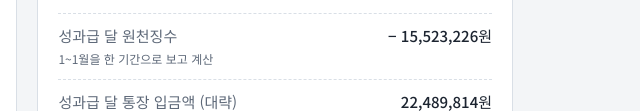
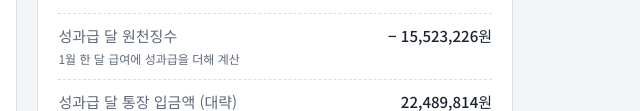
Before and after one commit to calqo/calqo.github.io, a plain HTML site: page bonus-tax/index.html in a window 1280 px wide. Shown: the part 689-800 px from the top of the page, 591-1231 px from the left. Drawn offline with Linux system fonts and the light colour scheme; a web font is replaced by a local one.

Commit message:
Add files via upload

```diff
--- a/bonus-tax/index.html
+++ b/bonus-tax/index.html
@@ -138,7 +138,7 @@ function calc(){
   $('o-eff').textContent=(B?(dTax+ins)/B*100:0).toFixed(1)+'%';
   $('o-br').textContent=Math.round(a1.rate*100)+'% (지방세 포함 '+(a1.rate*110).toFixed(1)+'%)';
   $('o-brnote').textContent='성과급 포함 과세표준 '+man(a1.base);
-  $('o-wh').textContent='− '+won(wh);$('o-whnote').textContent=`1~${m}월을 한 기간으로 보고 계산`;
+  $('o-wh').textContent='− '+won(wh);$('o-whnote').textContent=m===1?'1월 한 달 급여에 성과급을 더해 계산':`1~${m}월을 한 기간으로 보고 계산`;
   $('o-paid').textContent=won(B-wh-ins);
   const ref=wh-dTax;$('o-refund').textContent=ref>0?won(ref):'거의 없음';
   $('o-status').textContent=ref>1e5?`성과급 달엔 ${man(wh)}을 떼지만, 실제 세금은 ${man(dTax)}이라 다음 연말정산에서 약 ${man(ref)}을 돌려받아요.`:`성과급에 붙는 세금과 보험료는 약 ${man(dTax+ins)}이에요.`;
```
